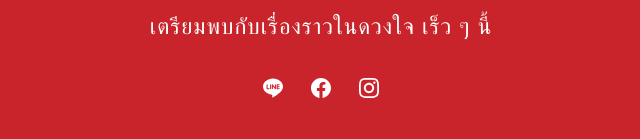
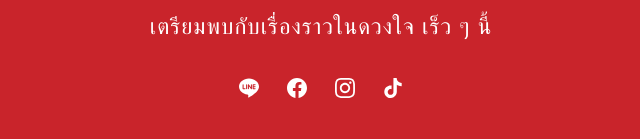
Before and after one commit to gamekulko-oss/duangjaistudio, a website: page index.html in a window 1280 px wide. Shown: the part 442-581 px from the top of the page, without its empty margins (319-959 px from the left). Drawn offline with Linux system fonts and the light colour scheme; a web font is replaced by a local one.

Commit message:
Add TikTok social link

```diff
--- a/index.html
+++ b/index.html
@@ -118,6 +118,13 @@
                         d="M12 2.163c3.204 0 3.584.012 4.85.07 3.252.148 4.771 1.691 4.919 4.919.058 1.265.069 1.645.069 4.849 0 3.205-.012 3.584-.069 4.849-.149 3.225-1.664 4.771-4.919 4.919-1.266.058-1.644.07-4.85.07-3.204 0-3.584-.012-4.849-.07-3.26-.149-4.771-1.699-4.919-4.92-.058-1.265-.07-1.644-.07-4.849 0-3.204.013-3.583.07-4.849.149-3.227 1.664-4.771 4.919-4.919 1.266-.057 1.645-.069 4.849-.069zm0-2.163c-3.259 0-3.667.014-4.947.072-4.358.2-6.78 2.618-6.98 6.98-.059 1.281-.073 1.689-.073 4.948 0 3.259.014 3.668.072 4.948.2 4.358 2.618 6.78 6.98 6.98 1.281.058 1.689.072 4.948.072 3.259 0 3.668-.014 4.948-.072 4.354-.2 6.782-2.618 6.979-6.98.059-1.28.073-1.689.073-4.948 0-3.259-.014-3.667-.072-4.947-.196-4.354-2.617-6.78-6.979-6.98-1.281-.059-1.69-.073-4.949-.073zm0 5.838c-3.403 0-6.162 2.759-6.162 6.162s2.759 6.163 6.162 6.163 6.162-2.759 6.162-6.163c0-3.403-2.759-6.162-6.162-6.162zm0 10.162c-2.209 0-4-1.79-4-4 0-2.209 1.791-4 4-4s4 1.791 4 4c0 2.21-1.791 4-4 4zm6.406-11.845c-.796 0-1.441.645-1.441 1.44s.645 1.44 1.441 1.44c.795 0 1.439-.645 1.439-1.44s-.644-1.44-1.439-1.44z" />
                 </svg>
             </a>
+            <!-- TikTok -->
+            <a href="https://www.tiktok.com/@duangjaistudio" target="_blank" class="social-link" title="TikTok">
+                <svg viewBox="0 0 24 24">
+                    <path
+                        d="M12.525.02c1.31-.02 2.61-.01 3.91-.02.08 1.53.63 3.09 1.75 4.17 1.12 1.11 2.7 1.62 4.24 1.79v4.03c-1.44-.05-2.89-.35-4.2-.97-.57-.26-1.1-.59-1.62-.93-.01 2.92.01 5.84-.02 8.75-.08 1.4-.54 2.79-1.35 3.94-1.31 1.92-3.58 3.17-5.91 3.21-1.43.08-2.86-.31-4.08-1.03-2.02-1.19-3.44-3.37-3.65-5.71-.02-.5-.03-1-.01-1.49.18-1.9 1.12-3.72 2.58-4.96 1.66-1.44 3.98-2.13 6.15-1.72.02 1.48-.04 2.96-.04 4.44-.99-.32-2.15-.23-3.02.37-.63.41-1.11 1.04-1.36 1.75-.21.51-.15 1.07-.14 1.61.24 1.64 1.82 3.02 3.5 2.87 1.12-.01 2.19-.66 2.77-1.61.19-.33.4-.67.41-1.06.1-1.79.06-3.57.07-5.36.01-4.03-.01-8.05.02-12.07z" />
+                </svg>
+            </a>
         </div>
     </div>
 </body>
```
